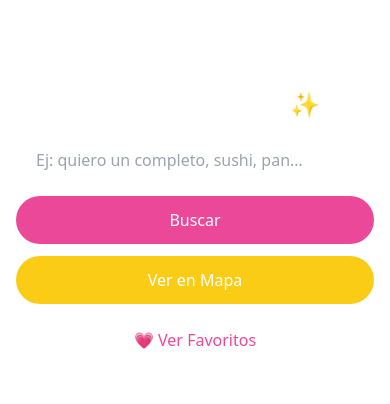
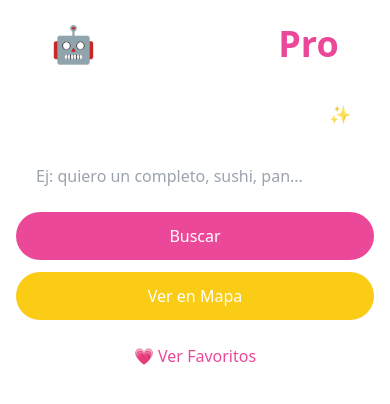
Before and after one commit to Marshelby/CotizadorPro, a React (Vite) app: page / in a window 390 px wide. Shown: the top 404 px of the page. Built offline with nearby package versions, Linux system fonts and the light colour scheme; no server answers.

Commit message:
⚙️ Fix: Enter para buscar + CotizadorPro arriba + favoritos funcionales

```diff
--- a/src/Resultados.jsx
+++ b/src/Resultados.jsx
@@ -34,6 +34,10 @@ export default function Resultados() {
     setVerSoloFavoritos(false);
   };
 
+  const handleKeyDown = (e) => {
+    if (e.key === "Enter") handleBuscar();
+  };
+
   const toggleFavorito = (negocio) => {
     const existe = favoritos.find((f) => f.nombre === negocio.nombre);
     if (existe) {
@@ -44,16 +48,17 @@ export default function Resultados() {
   };
 
   const mostrarTodos = () => {
-    setBusqueda("");
-    setResultados(negociosSimulados);
+    if (busqueda.trim()) {
+      handleBuscar(); // Vuelve a buscar con el texto actual
+    } else {
+      setResultados(negociosSimulados.slice(0, 30)); // Muestra solo los primeros 30
+    }
     setMostrarMapa(true);
     setVerSoloFavoritos(false);
   };
 
   const mostrarSoloFavoritos = () => {
-    const soloFavoritos = negociosSimulados.filter((n) =>
-      favoritos.find((f) => f.nombre === n.nombre)
-    );
+    const soloFavoritos = favoritos.map((f) => ({ ...f }));
     setResultados(soloFavoritos);
     setMostrarMapa(true);
     setVerSoloFavoritos(true);
@@ -63,15 +68,19 @@ export default function Resultados() {
 
   return (
     <div className="flex flex-col items-center justify-center px-4 py-6 text-white">
-      <h1 className="text-2xl sm:text-3xl font-bold mb-4 text-center">
+      <h1 className="text-4xl font-bold mb-2 text-center">
+        🤖 Cotizador<span className="text-pink-500">Pro</span>
+      </h1>
+      <p className="text-lg text-white/80 mb-6 text-center max-w-xl">
         Encuentra lo que buscas cerca de ti — comida, bebida o lo que necesites ✨
-      </h1>
+      </p>
 
       <div className="flex flex-col sm:flex-row gap-3 w-full max-w-3xl mb-6">
         <input
           type="text"
           value={busqueda}
           onChange={(e) => setBusqueda(e.target.value)}
+          onKeyDown={handleKeyDown}
           placeholder="Ej: quiero un completo, sushi, pan..."
           className="flex-1 rounded-full px-5 py-3 text-black"
         />
```
